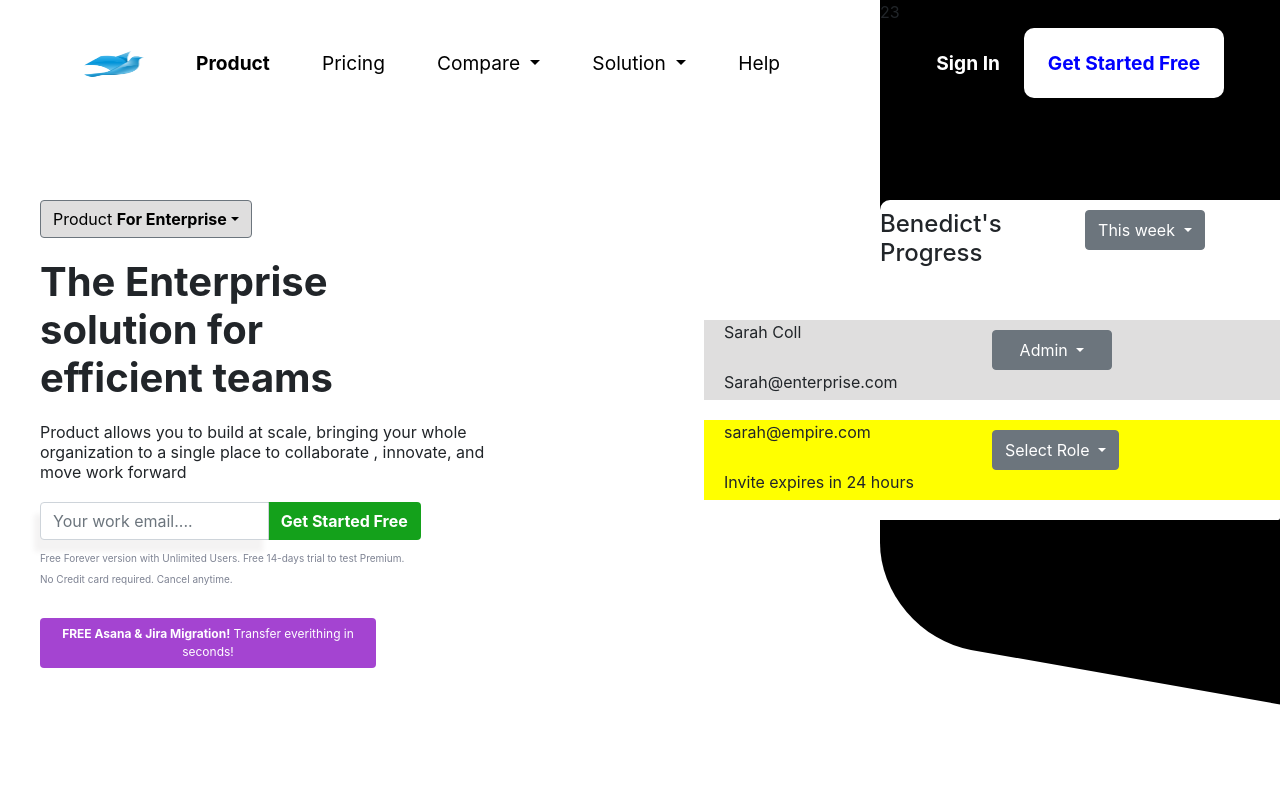
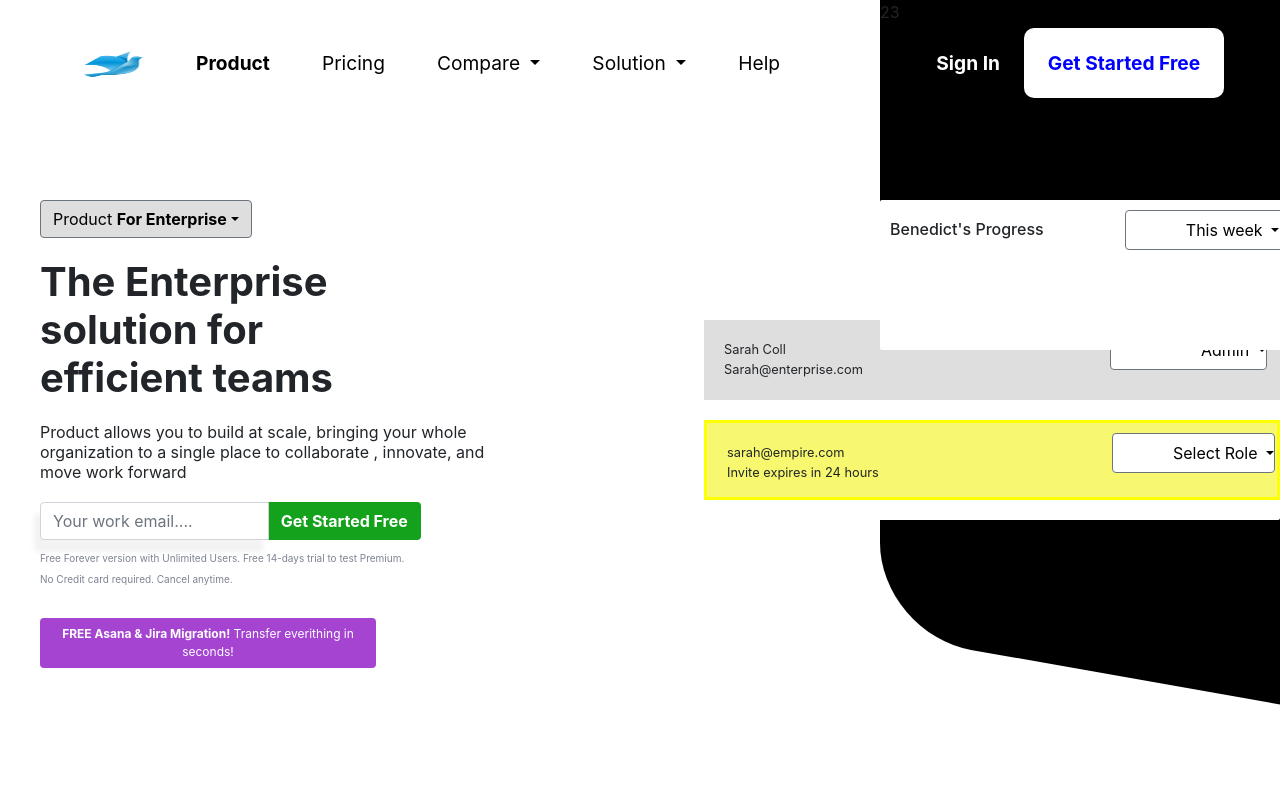
Before and after one commit to acudarwin/bonsio, an Angular app: page / in a window 1280 px wide. Shown: the top 800 px of the page. Built offline with nearby package versions, Linux system fonts and the light colour scheme.

Commit message:
Header layaouts

```diff
--- a/src/app/header/header.component.css
+++ b/src/app/header/header.component.css
@@ -147,10 +147,10 @@
 
 .layaut{
     background: #fff;
-    border-radius: 10px;
+    border-radius: 2px;
     grid-column: 2/3;
     grid-row: 1/3;
-    z-index: 1;
+    z-index: 3;
     width: 64%;
     height: 150px;
     margin: 200px auto auto 240px;
@@ -162,7 +162,8 @@
 .bene{
     grid-column: 1/2;
     grid-row: 1/2;
-    margin: 10px 0 0 0;
+    margin: 20px 0 0 10px;
+    font-size: 1em;
 }
 
 .btn-group{
@@ -202,14 +203,16 @@
 .rol-enter-nam{
     grid-column: 1/2;
     grid-row: 1/2;
-    margin: 0 0 0 20px;
+    margin: 20px 0 0 20px;
+    font-size: 0.8em;
 }
 
 .rol-enter-namemail{
     grid-column: 1/2;
     grid-row: 2/3;
     margin: 0 0 0 20px;
-
+    font-size: 0.8em;
+    line-height: 0;
 }
 
 .btn-group:nth-child(2){
@@ -226,22 +229,48 @@
     grid-template-columns: 1fr 1fr;
     grid-template-rows: 1fr 1fr;
     margin: 0;
-    background: yellow;
+    border: solid;
+    border-color: rgb(255, 255, 0);
+    background: rgb(248, 248, 112)
 }
 
 .rol-other-nam {
     grid-column: 1/2;
     grid-row: 1/2;
-    margin: 0 0 0 20px;
+    margin: 20px 0 0 20px;
+    font-size: 0.8em;
 }
 
 .rol-other-namemail{
     grid-column: 1/2;
     grid-row: 2/3;
     margin: 0 0 0 20px;
+    font-size: 0.8em;
+    line-height: 0;
 }
 
 .btn-group:nth-child(3){
     grid-column: 2/3;
     grid-row: 1/2;
 }
+
+.layaut-btn{
+    padding-left: 60px;
+    background: #fff;
+    color: #000;
+    margin-left: 40px;
+}
+
+.layaut-other{
+    padding: 0 0 0 60px;
+    margin: 0 0 0 120px;
+    background: #fff;
+    color: #000;
+}
+
+.layaut-enter{
+    padding: 0 0 0 90px;
+    margin-left: 118px;
+    background: #fff;
+    color: #000;
+}
--- a/src/app/header/header.component.html
+++ b/src/app/header/header.component.html
@@ -90,7 +90,7 @@
   <div class="layaut">
       <h4 class="bene">Benedict's Progress</h4>
       <div class="btn-group">
-        <button type="button" class="btn btn-secondary dropdown-toggle" data-toggle="dropdown" aria-haspopup="true" aria-expanded="false">
+        <button type="button" class="btn btn-secondary dropdown-toggle layaut-btn" data-toggle="dropdown" aria-haspopup="true" aria-expanded="false">
           This week
         </button>
         <div class="dropdown-menu">
@@ -107,7 +107,7 @@
       <p class="rol-enter-nam">Sarah Coll</p>
       <p class="rol-enter-namemail">Sarah@enterprise.com</p>
       <div class="btn-group">
-        <button type="button" class="btn btn-secondary dropdown-toggle" data-toggle="dropdown" aria-haspopup="true" aria-expanded="false">
+        <button type="button" class="btn btn-secondary dropdown-toggle layaut-enter" data-toggle="dropdown" aria-haspopup="true" aria-expanded="false">
           Admin
         </button>
         <div class="dropdown-menu">
@@ -120,7 +120,7 @@
       <p class="rol-other-nam">sarah@empire.com</p>
       <p class="rol-other-namemail">Invite expires in 24 hours</p>
       <div class="btn-group">
-        <button type="button" class="btn btn-secondary dropdown-toggle" data-toggle="dropdown" aria-haspopup="true" aria-expanded="false">
+        <button type="button" class="btn btn-secondary dropdown-toggle layaut-other" data-toggle="dropdown" aria-haspopup="true" aria-expanded="false">
           Select Role
         </button>
         <div class="dropdown-menu">
```
